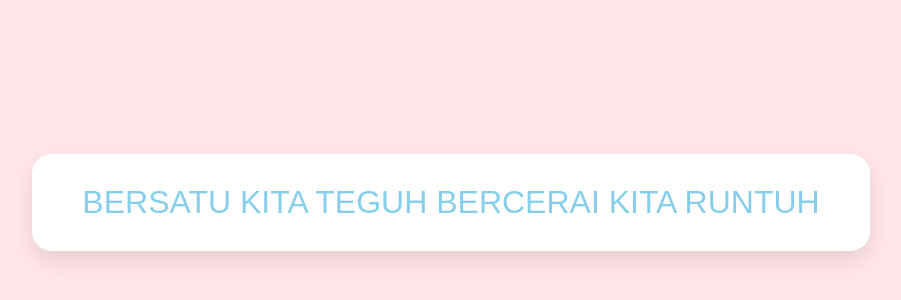
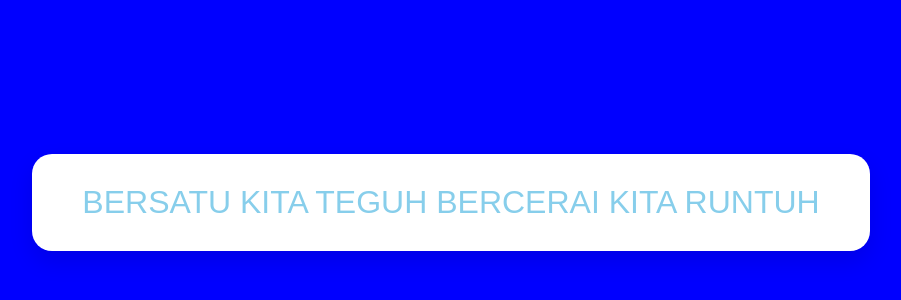
Before and after one commit to aizilrizki8353/ucapan-special, a plain HTML site: page index.html in a window 1280 px wide. Shown: the part 206-506 px from the top of the page, without its empty margins (189-1090 px from the left). Drawn offline with Linux system fonts and the light colour scheme.

Commit message:
Update index.html

```diff
--- a/index.html
+++ b/index.html
@@ -7,7 +7,7 @@
             justify-content: center;
             align-items: center;
             height: 100vh;
-            background-color: #ffe6e8;
+            background-color: #0000FF;
             font-family: Arial, sans-serif;
         }
         .card {
```
